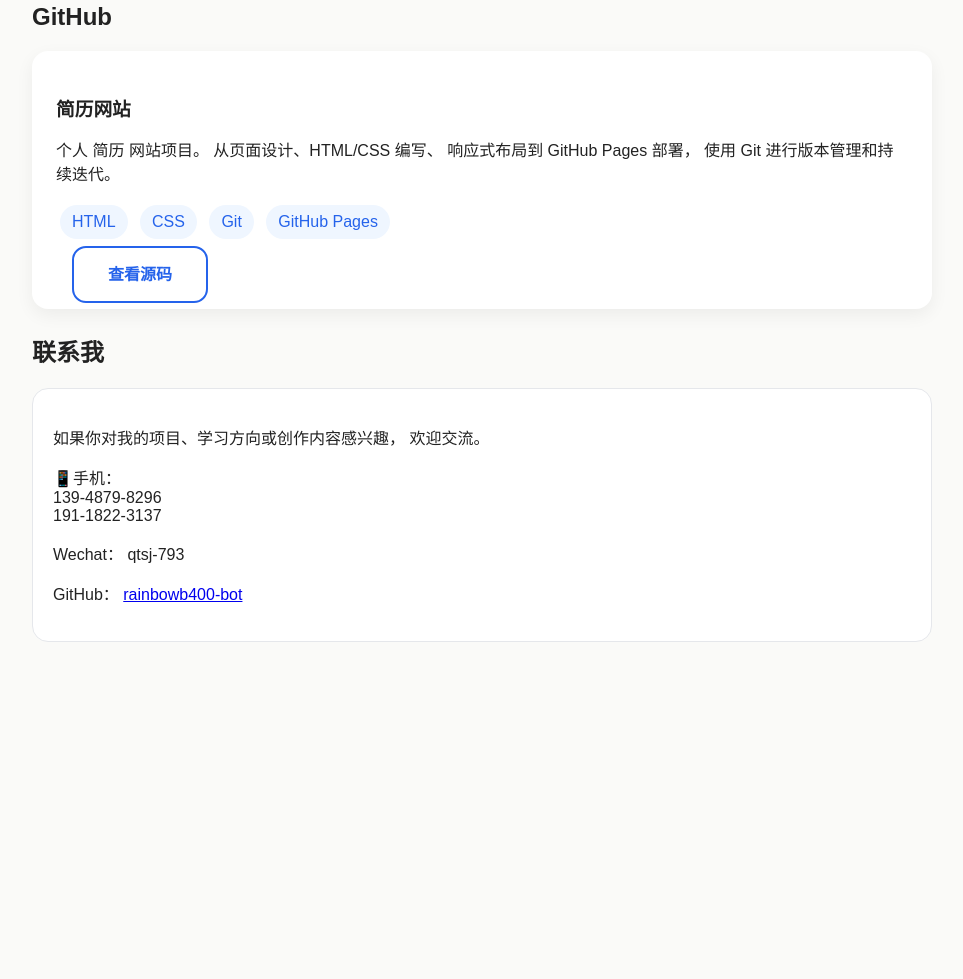
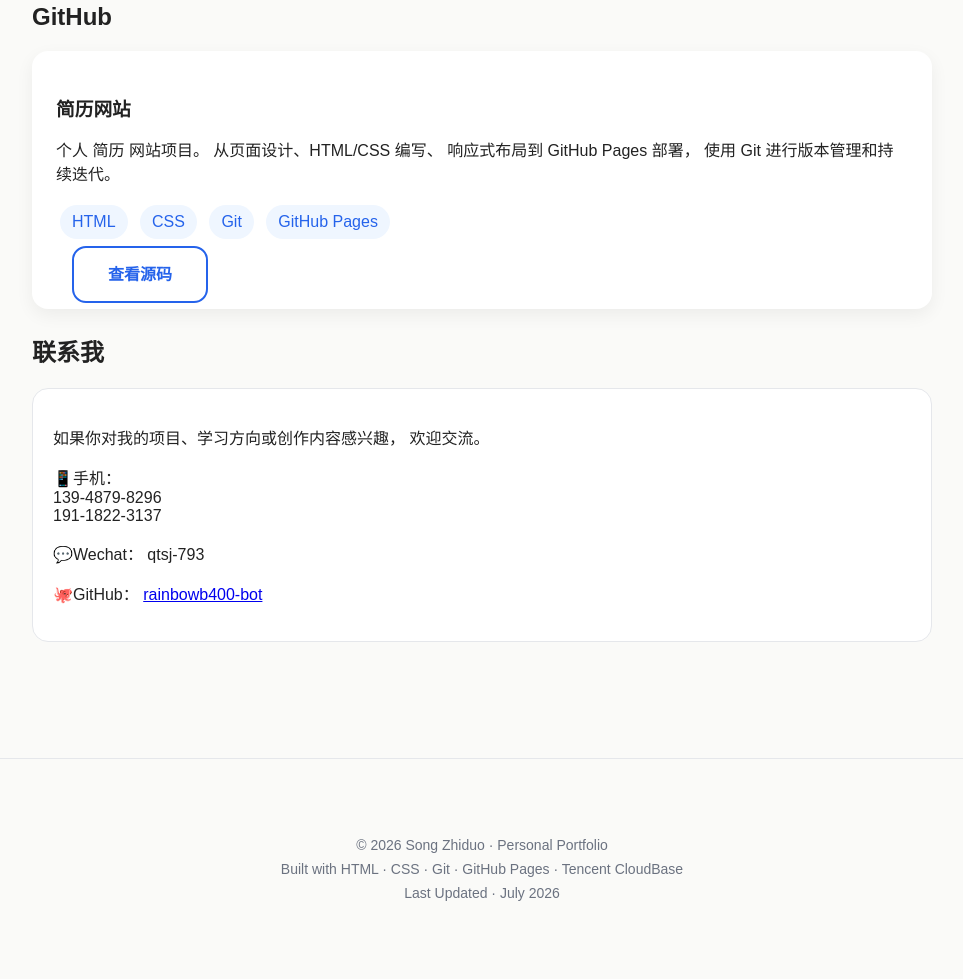
Before and after one commit to rainbowb400-bot/resume-website, a plain HTML site: page index.html in a window 1280 px wide. Shown: the part 5965-6944 px from the top of the page, without its empty margins (158-1121 px from the left). Before the commit the page ends 6643 px from the top, so only its background shows below. Drawn offline with Linux system fonts and the light colour scheme.

Commit message:
refactor: improve portfolio structure and website quality

```diff
--- a/index.html
+++ b/index.html
@@ -279,6 +279,7 @@
 
     <div class="project-card">
 <img
+    loading="lazy"
     src="assets/covers/portfolio-cover.png"
     alt="Personal Portfolio"
     class="project-cover">
@@ -306,6 +307,7 @@
 
 <div class="project-card">
 <img
+loading="lazy"
     src="assets/covers/podcast-cover.png"
     alt="Podcast Project"
     class="project-cover">
@@ -360,6 +362,7 @@
 
     <div class="project-card">
 <img
+loading="lazy"
     src="assets/covers/knowledge-cover.png"
     alt="Knowledge Management"
     class="project-cover">
@@ -530,7 +533,7 @@
 
 
 
-</section>
+
 
 <section id="certificates">
 
@@ -608,7 +611,7 @@
 
 
 
-<section id="contact">
+
 
 
 <section id="contact">
@@ -632,13 +635,13 @@
 
 
         <p>
-            Wechat：
+            💬Wechat：
             qtsj-793
         </p>
 
 
         <p>
-            GitHub：
+            🐙GitHub：
             <a
             href="https://github.com/rainbowb400-bot"
             target="_blank">
@@ -657,6 +660,19 @@
 
 
 </main>
+<footer class="footer">
+
+    <div class="wrap">
+
+        <p>© 2026 Song Zhiduo · Personal Portfolio</p>
+
+        <p>Built with HTML · CSS · Git · GitHub Pages · Tencent CloudBase</p>
+
+        <p>Last Updated · July 2026</p>
+
+    </div>
+
+</footer>
 
 
 
--- a/style.css
+++ b/style.css
@@ -441,7 +441,31 @@
 
 
 }
+/* ===================================
+   Footer
+=================================== */
 
+.footer {
+
+    margin-top: 80px;
+
+    padding: 50px 20px;
+
+    text-align: center;
+
+    color: #6b7280;
+
+    border-top: 1px solid #e5e7eb;
+
+}
+
+.footer p {
+
+    margin: 8px 0;
+
+    font-size: 14px;
+
+}
 
 /* ===================================
    Responsive
```
